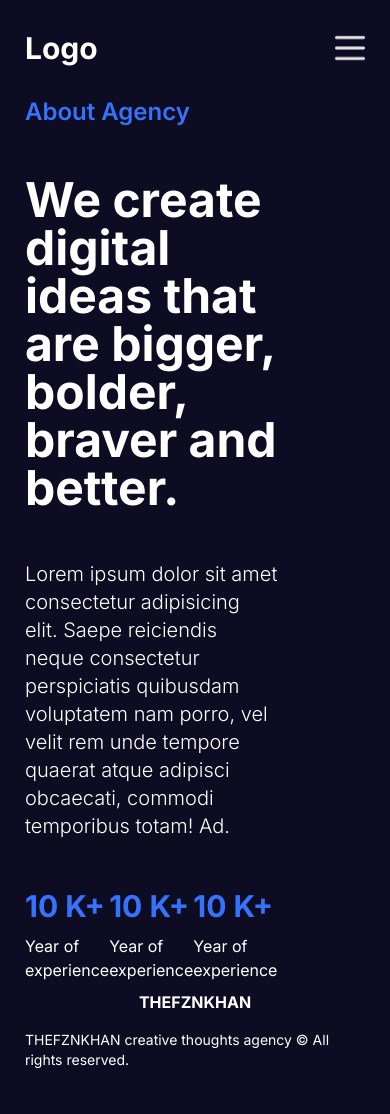
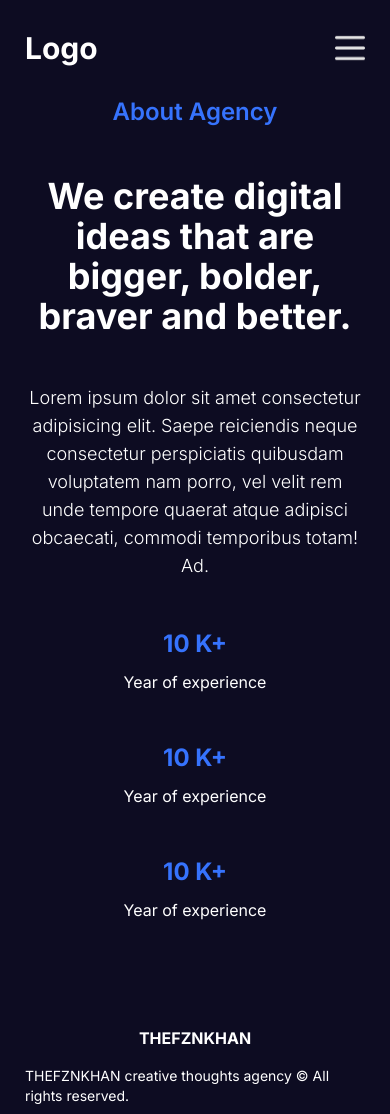
Before and after one commit to THEFZNKHAN/nextjs-learn, a Next.js app: page /about in a window 390 px wide. Before the commit the page ends 1078 px from the top, so only its background shows below. Built offline with nearby package versions, Linux system fonts and the light colour scheme.

Commit message:
Fix responsiveness

```diff
--- a/src/app/about/page.tsx
+++ b/src/app/about/page.tsx
@@ -2,27 +2,43 @@ import Image from "next/image";
 
 const AboutPage: React.FC = () => {
     return (
-    <div className="flex gap-24">
+        <div className="flex gap-24 max-md:flex-col max-md:text-center">
             {/* Text Container */}
             <div className="flex-1 flex flex-col gap-12">
-        <h2 className="text-[var(--btn)] text-2xl font-semibold">About Agency</h2>
-        <h1 className="text-5xl font-bold">We create digital ideas that are bigger, bolder, braver and better.</h1>
-        <p className="text-xl font-light">Lorem ipsum dolor sit amet consectetur adipisicing elit. Saepe reiciendis neque consectetur perspiciatis quibusdam voluptatem nam porro, vel velit rem unde tempore quaerat atque adipisci obcaecati, commodi temporibus totam! Ad.</p>
+                <h2 className="text-[var(--btn)] text-2xl font-semibold">
+                    About Agency
+                </h2>
+                <h1 className="text-5xl font-bold max-lg:text-4xl">
+                    We create digital ideas that are bigger, bolder, braver and
+                    better.
+                </h1>
+                <p className="text-xl font-light max-md:text-lg">
+                    Lorem ipsum dolor sit amet consectetur adipisicing elit.
+                    Saepe reiciendis neque consectetur perspiciatis quibusdam
+                    voluptatem nam porro, vel velit rem unde tempore quaerat
+                    atque adipisci obcaecati, commodi temporibus totam! Ad.
+                </p>
 
                 {/* Boxes Container */}
-        <div className="flex items-center justify-between">
+                <div className="flex items-center justify-between max-md:flex-col max-md:gap-12">
                     <div className="flex flex-col gap-2.5">
-            <h1 className="text-[var(--btn)] text-3xl font-bold">10 K+</h1>
+                        <h1 className="text-[var(--btn)] text-3xl font-bold max-md:text-2xl">
+                            10 K+
+                        </h1>
                         <p>Year of experience</p>
                     </div>
 
                     <div className="flex flex-col gap-2.5">
-            <h1 className="text-[var(--btn)] text-3xl font-bold">10 K+</h1>
+                        <h1 className="text-[var(--btn)] text-3xl font-bold max-md:text-2xl">
+                            10 K+
+                        </h1>
                         <p>Year of experience</p>
                     </div>
 
                     <div className="flex flex-col gap-2.5">
-            <h1 className="text-[var(--btn)] text-3xl font-bold">10 K+</h1>
+                        <h1 className="text-[var(--btn)] text-3xl font-bold max-md:text-2xl">
+                            10 K+
+                        </h1>
                         <p>Year of experience</p>
                     </div>
                 </div>
@@ -30,7 +46,12 @@ const AboutPage: React.FC = () => {
 
             {/* Image Container */}
             <div className="flex-1 relative">
-        <Image src="/about.png" alt="" fill className="object-contain" />
+                <Image
+                    src="/about.png"
+                    alt=""
+                    fill
+                    className="object-contain"
+                />
             </div>
         </div>
     );
--- a/src/app/contact/page.tsx
+++ b/src/app/contact/page.tsx
@@ -2,20 +2,46 @@ import Image from "next/image";
 
 const ContactPage: React.FC = () => {
     return (
-        <div className="flex items-center gap-24">
+        <div className="flex items-center gap-24 max-md:flex-col">
             {/* Image Container */}
             <div className="flex-1 h-[500px] relative">
-                <Image src="/contact.png" alt="" fill className="object-contain" />
+                <Image
+                    src="/contact.png"
+                    alt=""
+                    fill
+                    className="object-contain"
+                />
             </div>
 
             {/* Form Container */}
             <div className="flex-1">
                 <form action="" className="flex flex-col gap-5">
-                    <input type="text" placeholder="Name and Surname" className="p-5 rounded-md border-none outline-none bg-[var(--bgSoft)] text-[var(--text)]" />
-                    <input type="text" placeholder="Email Address" className="p-5 rounded-md border-none outline-none bg-[var(--bgSoft)] text-[var(--text)]" />
-                    <input type="text" placeholder="Phone Number (Optional)" className="p-5 rounded-md border-none outline-none bg-[var(--bgSoft)] text-[var(--text)]" />
-                    <textarea name="" id="" cols={30} rows={10} placeholder="Message" className="p-5 rounded-md border-none outline-none bg-[var(--bgSoft)] text-[var(--text)]"></textarea>
-                    <button className="p-5 bg-[var(--btn)] text-[var(--text)] font-bold text-xl rounded-md border-none">Send</button>
+                    <input
+                        type="text"
+                        placeholder="Name and Surname"
+                        className="p-5 rounded-md border-none outline-none bg-[var(--bgSoft)] text-[var(--text)]"
+                    />
+                    <input
+                        type="text"
+                        placeholder="Email Address"
+                        className="p-5 rounded-md border-none outline-none bg-[var(--bgSoft)] text-[var(--text)]"
+                    />
+                    <input
+                        type="text"
+                        placeholder="Phone Number (Optional)"
+                        className="p-5 rounded-md border-none outline-none bg-[var(--bgSoft)] text-[var(--text)]"
+                    />
+                    <textarea
+                        name=""
+                        id=""
+                        cols={30}
+                        rows={10}
+                        placeholder="Message"
+                        className="p-5 rounded-md border-none outline-none bg-[var(--bgSoft)] text-[var(--text)]"
+                    ></textarea>
+                    <button className="p-5 bg-[var(--btn)] text-[var(--text)] font-bold text-xl rounded-md border-none">
+                        Send
+                    </button>
                 </form>
             </div>
         </div>
--- a/src/app/page.tsx
+++ b/src/app/page.tsx
@@ -2,20 +2,20 @@ import Image from "next/image";
 
 const Home: React.FC = () => {
     return (
-        <div className="flex gap-2.5">
+        <div className="flex gap-2.5 max-lg:flex-col max-lg:text-center">
             {/* Text Container */}
             <div className="flex-1 flex flex-col gap-12">
-                <h1 className="text-8xl font-bold">
+                <h1 className="text-8xl font-bold max-md:text-6xl">
                     Creative Thoughts Agency.
                 </h1>
-                <p className="text-xl">
+                <p className="text-xl max-lg:text-lg">
                     Lorem, ipsum dolor sit amet consectetur adipisicing elit.
                     Aliquid voluptatibus architecto corporis quisquam quo
                     dolore!
                 </p>
 
                 {/* Buttons */}
-                <div>
+                <div className="max-lg:justify-center">
                     <button className="p-5 mr-2 min-w-28 border-none rounded-md bg-[var(--btn)] text-[var(--text)] font-semibold">
                         Learn More
                     </button>
@@ -25,7 +25,7 @@ const Home: React.FC = () => {
                 </div>
 
                 {/* Brand Container */}
-                <div className="relative w-[500px] h-12 grayscale">
+                <div className="relative w-[500px] h-12 grayscale max-md:w-full">
                     <Image src="/brands.png" alt="" fill className="" />
                 </div>
             </div>
--- a/src/components/navbar/Navbar.tsx
+++ b/src/components/navbar/Navbar.tsx
@@ -3,7 +3,7 @@ import Links from "./links/Links";
 
 const Navbar: React.FC = () => {
     return (
-        <div className="h-24 flex items-center justify-between">
+        <div className="h-24 flex items-center justify-between z-10">
             <Link href="/" className="text-3xl font-bold">Logo</Link>
             <div>
                 <Links />
```
Lines whose indentation alone changed are shown as unchanged.
